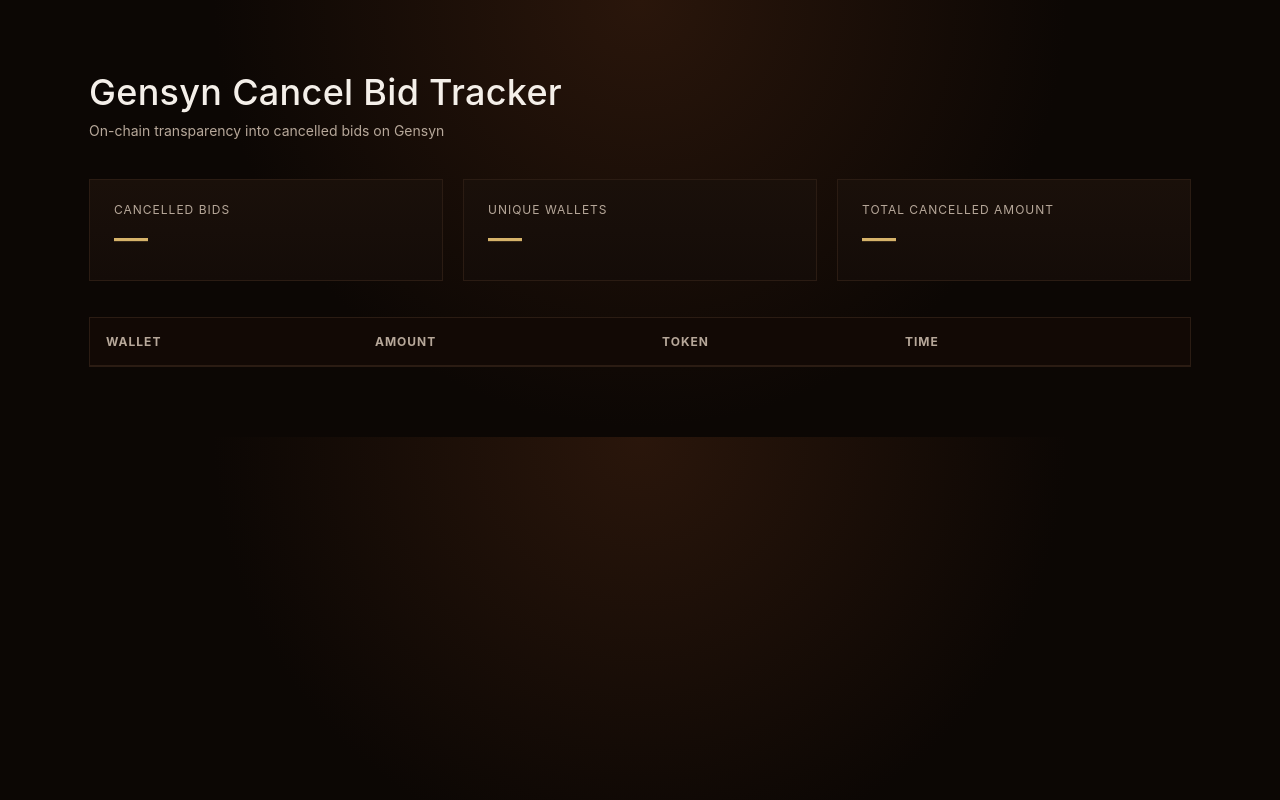
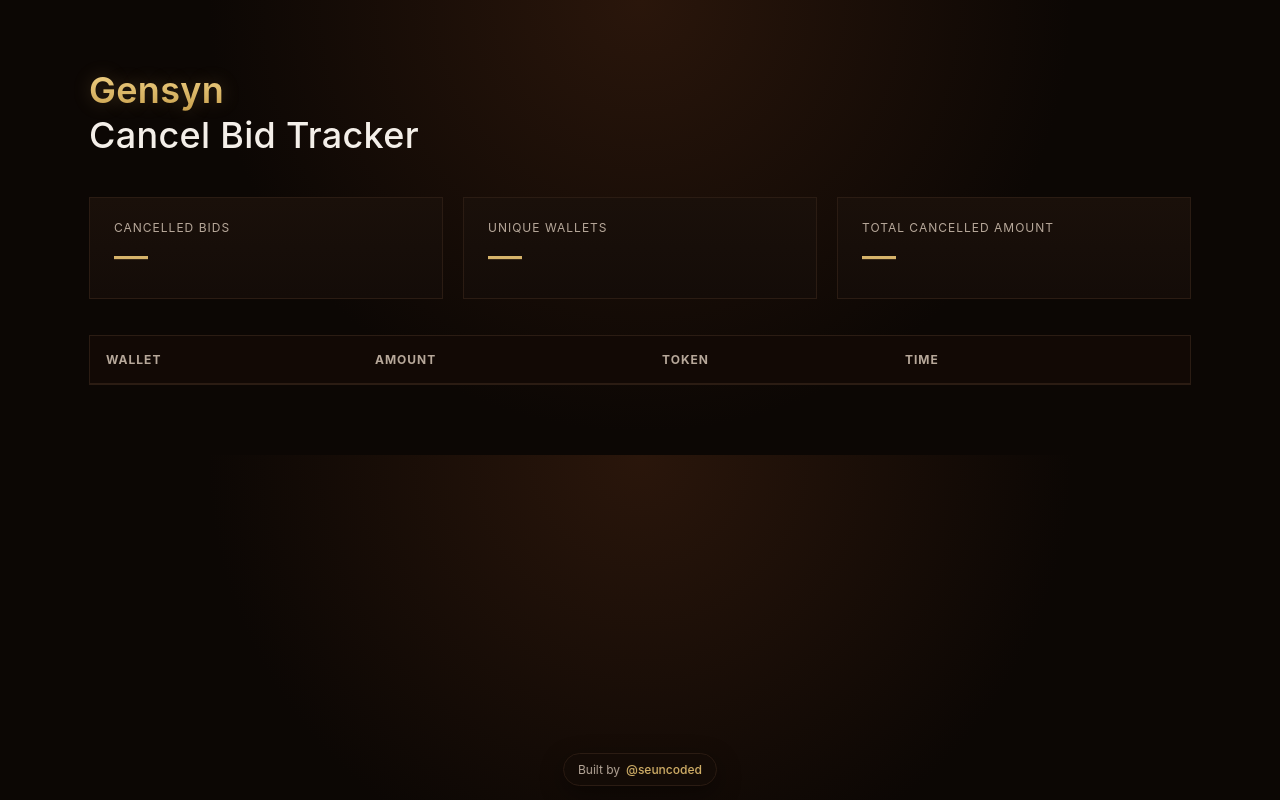
Before and after one commit to Seuncoded/gensyn-bid-tracker, a website: page index.html in a window 1280 px wide. Drawn offline with Linux system fonts and the light colour scheme; no server answers.

```diff
--- a/index.html
+++ b/index.html
@@ -300,6 +300,85 @@
   }
 }
 
+/* ===== Floating Footer Credit ===== */
+.floating-footer {
+  position: fixed;
+  bottom: 14px;
+  left: 50%;
+  transform: translateX(-50%);
+  z-index: 999;
+
+  background: rgba(20, 12, 8, 0.85);
+  backdrop-filter: blur(8px);
+  border: 1px solid var(--border);
+  border-radius: 999px;
+
+  padding: 8px 14px;
+  font-size: 12px;
+  color: var(--text-muted);
+
+  display: flex;
+  align-items: center;
+  gap: 6px;
+
+  box-shadow: 0 8px 24px rgba(0, 0, 0, 0.4);
+}
+
+.floating-footer a {
+  color: var(--gold);
+  font-weight: 500;
+  text-decoration: none;
+}
+
+.floating-footer a:hover {
+  text-decoration: underline;
+}
+
+/* ===== Title Styling ===== */
+.title {
+  font-size: 38px;
+  font-weight: 500;
+  margin: 0;
+  line-height: 1.15;
+  letter-spacing: 0.3px;
+}
+
+.title .brand {
+  display: block;
+  font-weight: 600;
+  background: linear-gradient(
+    180deg,
+    #f3d58a,
+    #caa24e
+  );
+  -webkit-background-clip: text;
+  -webkit-text-fill-color: transparent;
+
+  text-shadow: 0 0 18px rgba(214, 179, 106, 0.25);
+}
+
+.title .rest {
+  display: block;
+  color: var(--text-main);
+  margin-top: 4px;
+}
+
+/* ===== Mobile Title Refinement ===== */
+@media (max-width: 700px) {
+  .title {
+    font-size: 30px;
+  }
+
+  .title .brand {
+    font-size: 32px;
+  }
+
+  .title .rest {
+    font-size: 22px;
+    color: var(--text-muted);
+  }
+}
+
 
   </style>
 </head>
@@ -308,11 +387,15 @@
   <div class="container">
 
     <header class="header">
-      <h1>Gensyn Cancel Bid Tracker</h1>
-      <p class="subtitle">
-        On-chain transparency into cancelled bids on Gensyn
-      </p>
-    </header>
+  <h1 class="title">
+    <span class="brand">Gensyn</span>
+    <span class="rest">Cancel Bid Tracker</span>
+  </h1>
+  <p class="subtitle">
+
+  </p>
+</header>
+
 
    <section class="stats">
   <div class="stat-card">
@@ -350,5 +433,13 @@
   </div>
 
   <script src="script.js"></script>
+
+  <footer class="floating-footer">
+  Built by
+  <a href="https://x.com/seuncoded" target="_blank" rel="noopener">
+    @seuncoded
+  </a>
+</footer>
+
 </body>
 </html>
```
